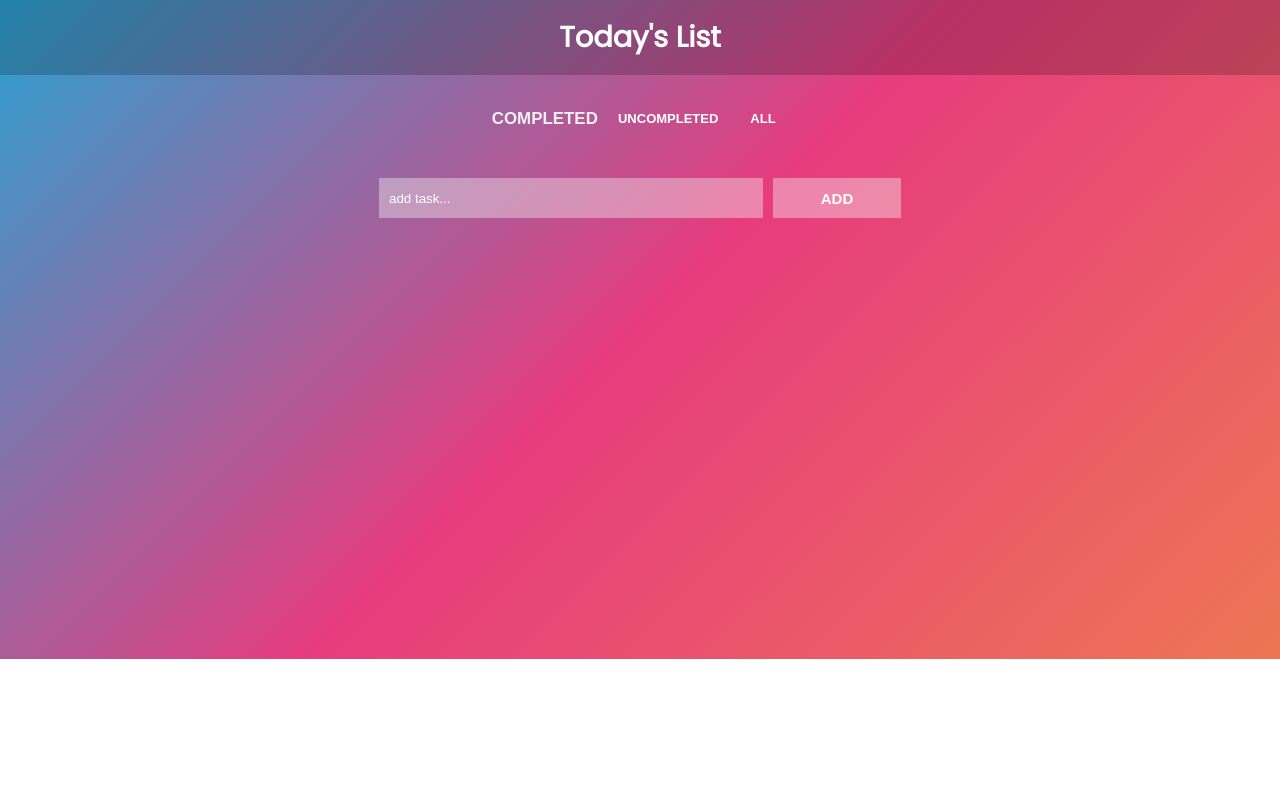
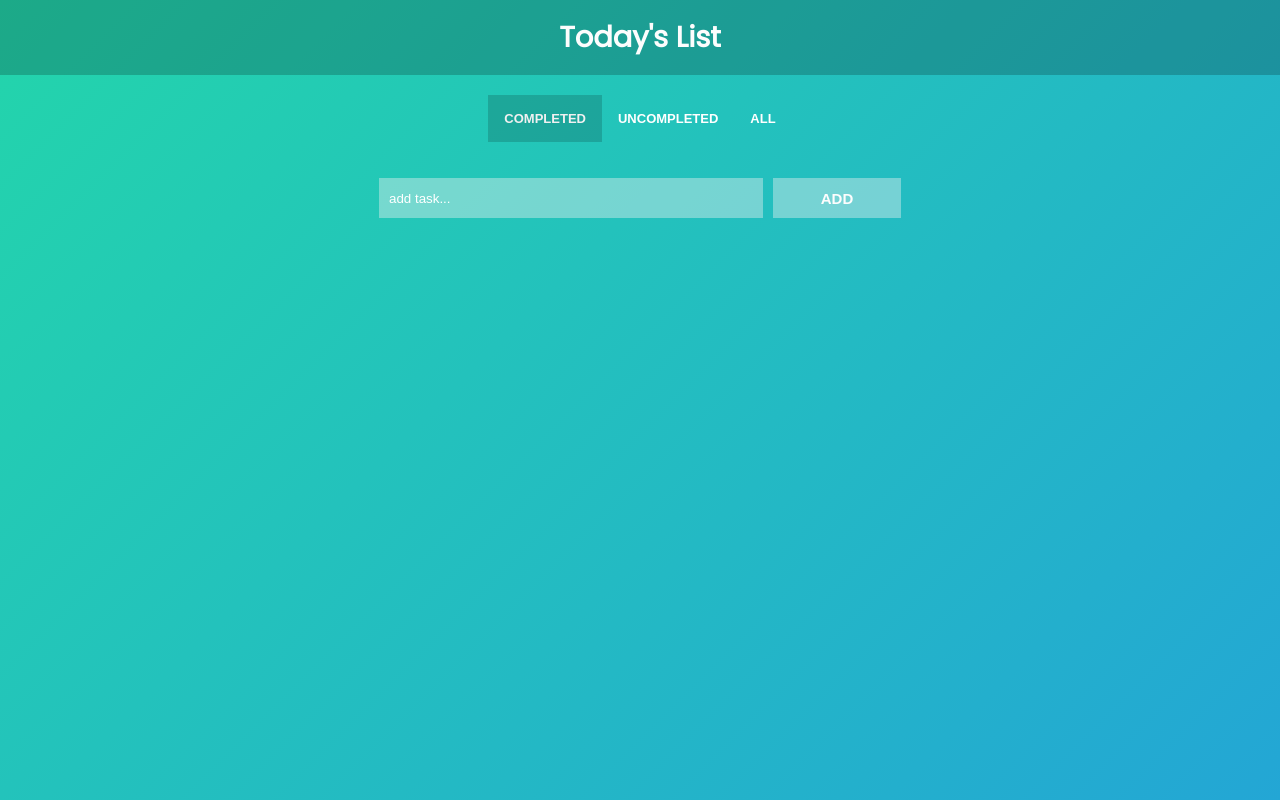
Before and after one commit to andreimihai-designam/Todo-List, a website: page index.html in a window 1280 px wide. In both pictures the pointer is over the button "COMPLETED". Drawn offline with Linux system fonts and the light colour scheme.

Commit message:
css
css modify

```diff
--- a/css/main.css
+++ b/css/main.css
@@ -6,10 +6,9 @@
 
 body {
   font-family: "Poppins", sans-serif;
-  background: linear-gradient(-45deg, #ee7752, #e73c7e, #23a6d5, #23d5ab)
-    no-repeat;
+  background: linear-gradient(-45deg, #23a6d5, #23d5ab) no-repeat;
+  background-attachment: fixed;
   color: white;
-  background-size: 1920px 1080px;
   animation: gradient 15s ease infinite;
 }
 
@@ -88,8 +87,7 @@ input[type="text"]::placeholder {
   }
 
   .btn:hover {
-    background: transparent;
-    transform: scale(1.3);
+    background: rgba(0, 0, 0, 0.16);
     color: #f0f0f0;
     cursor: pointer;
   }
@@ -120,8 +118,7 @@ input[type="text"]::placeholder {
   }
 
   .todo-button:hover {
-    background: none;
-    transform: scale(1.3);
+    background: rgba(0, 0, 0, 0.16);
     cursor: pointer;
   }
 
```
